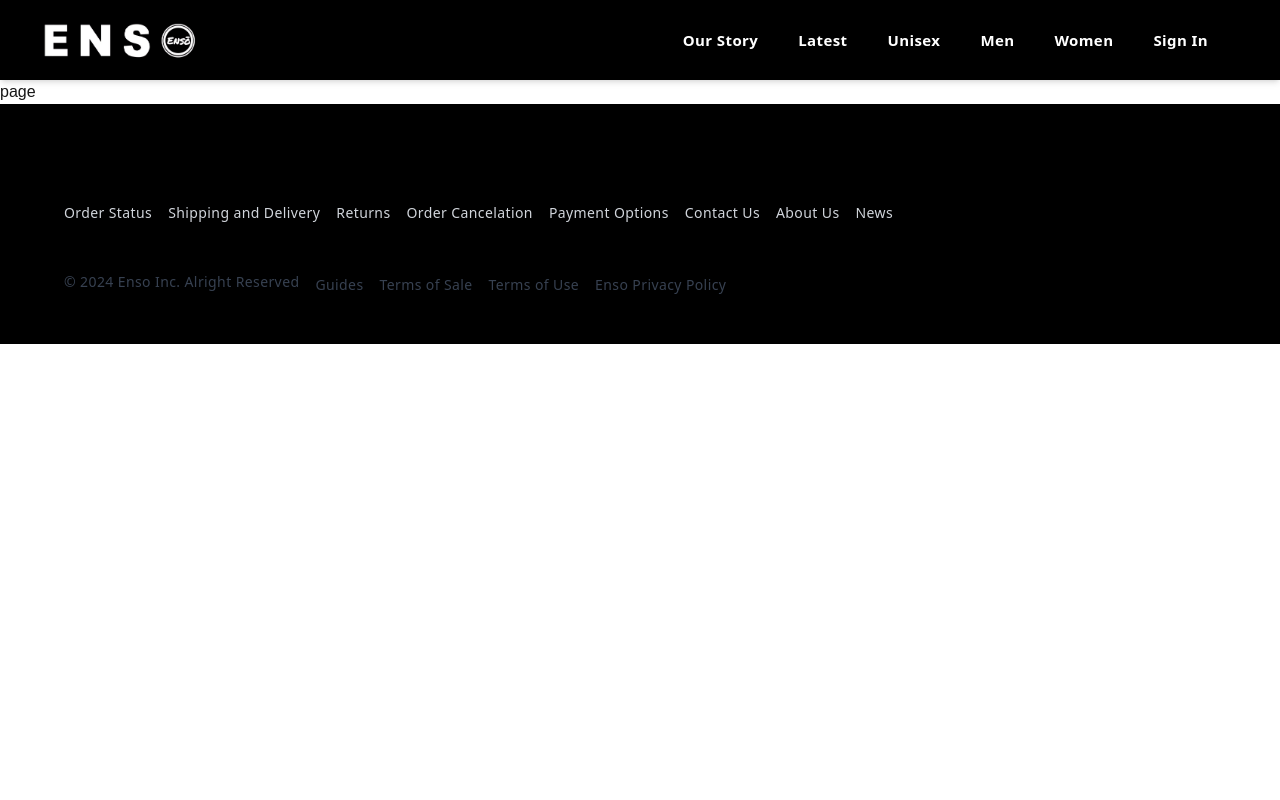
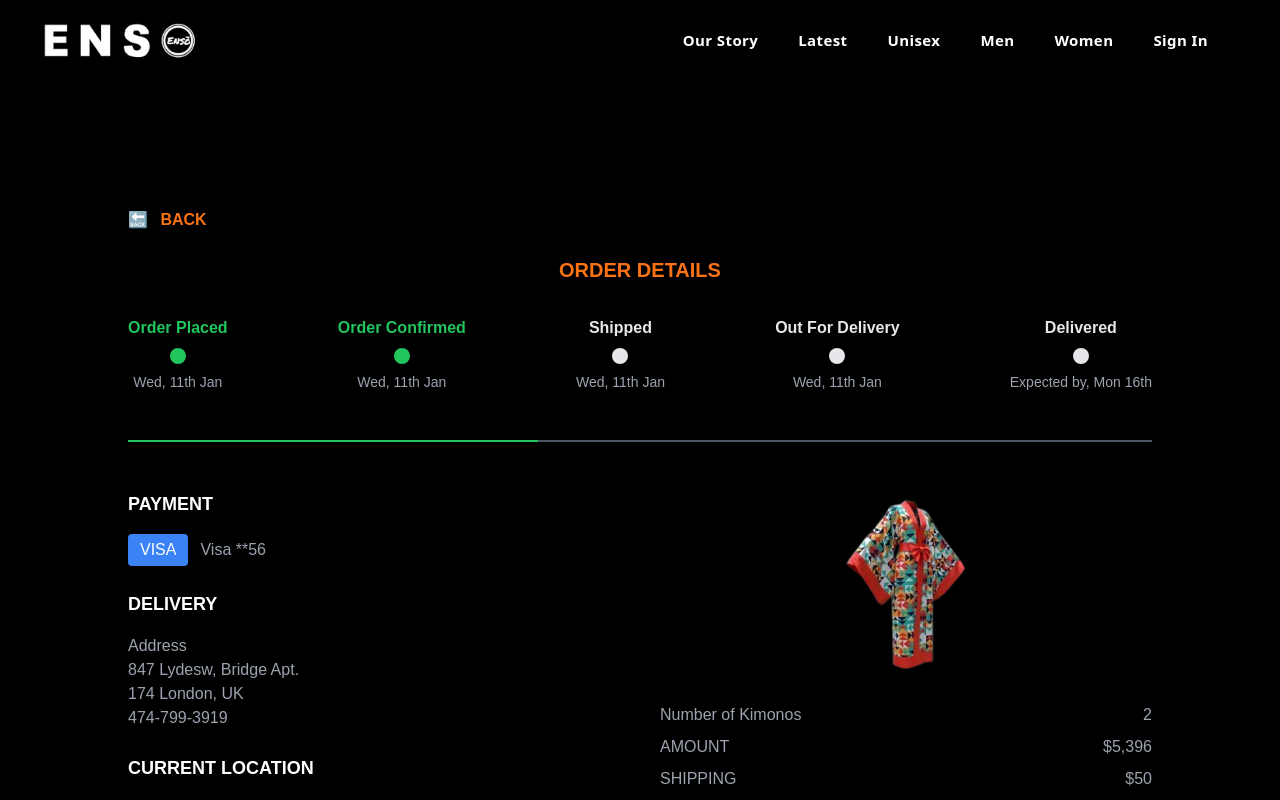
Before and after one commit to kajugadaniels/ecommerce-reactjs-frontend, a Next.js app: page /track in a window 1280 px wide. Shown: the top 800 px of the page. Built offline with nearby package versions, Linux system fonts and the light colour scheme.

Commit message:
tracking page design

```diff
--- a/app/(user)/layout.tsx
+++ b/app/(user)/layout.tsx
@@ -1,6 +1,6 @@
 import Footer from '@/components/Footer';
 import Header from '@/components/Header';
-
+import Image from 'next/image';
 export default function UserLayout({
   children,
 }: {
--- a/app/(user)/track/page.tsx
+++ b/app/(user)/track/page.tsx
@@ -2,7 +2,130 @@
 
     const page = () => {
     return (
-        <div>page</div>
+        <div className="bg-black text-white min-h-screen p-32">
+      {/* Back Button */}
+      <button className="text-orange-500 font-bold mb-6">
+        <span className="mr-2">🔙</span> BACK
+      </button>
+
+      {/* Title */}
+      <h2 className="text-center text-orange-500 text-xl font-semibold mb-8">
+        ORDER DETAILS
+      </h2>
+
+      {/* Order Timeline */}
+      <div className="flex items-center justify-between mb-12">
+        {/* Step: Order Placed */}
+        <div className="flex flex-col items-center">
+          <div className="text-green-500 font-bold">Order Placed</div>
+          <div className="w-4 h-4 rounded-full bg-green-500 mt-2"></div>
+          <div className="text-gray-400 text-sm mt-2">Wed, 11th Jan</div>
+        </div>
+
+        {/* Step: Order Confirmed */}
+        <div className="flex flex-col items-center">
+          <div className="text-green-500 font-bold">Order Confirmed</div>
+          <div className="w-4 h-4 rounded-full bg-green-500 mt-2"></div>
+          <div className="text-gray-400 text-sm mt-2">Wed, 11th Jan</div>
+        </div>
+
+        {/* Step: Shipped */}
+        <div className="flex flex-col items-center">
+          <div className="text-gray-200 font-bold">Shipped</div>
+          <div className="w-4 h-4 rounded-full bg-gray-200 mt-2"></div>
+          <div className="text-gray-400 text-sm mt-2">Wed, 11th Jan</div>
+        </div>
+
+        {/* Step: Out for Delivery */}
+        <div className="flex flex-col items-center">
+          <div className="text-gray-200 font-bold">Out For Delivery</div>
+          <div className="w-4 h-4 rounded-full bg-gray-200 mt-2"></div>
+          <div className="text-gray-400 text-sm mt-2">Wed, 11th Jan</div>
+        </div>
+
+        {/* Step: Delivered */}
+        <div className="flex flex-col items-center">
+          <div className="text-gray-200 font-bold">Delivered</div>
+          <div className="w-4 h-4 rounded-full bg-gray-200 mt-2"></div>
+          <div className="text-gray-400 text-sm mt-2">
+            Expected by, Mon 16th
+          </div>
+        </div>
+      </div>
+
+      {/* Horizontal Line for Progress */}
+      <div className="w-full h-[2px] bg-gray-600 relative mb-12">
+        <div className="absolute top-0 left-0 h-[2px] bg-green-500" style={{ width: '40%' }}></div>
+      </div>
+
+      {/* Details Section */}
+      <div className="grid grid-cols-1 lg:grid-cols-2 gap-10">
+        {/* Left Side: Payment, Delivery, Current Location */}
+        <div>
+          {/* Payment Details */}
+          <div className="mb-6">
+            <h3 className="text-lg font-bold mb-4">PAYMENT</h3>
+            <div className="flex items-center">
+              <div className="bg-blue-500 text-white px-3 py-1 rounded mr-3">VISA</div>
+              <span className="text-gray-400">Visa **56</span>
+            </div>
+          </div>
+
+          {/* Delivery Details */}
+          <div className="mb-6">
+            <h3 className="text-lg font-bold mb-4">DELIVERY</h3>
+            <p className="text-gray-400">
+              Address <br />
+              847 Lydesw, Bridge Apt. <br />
+              174 London, UK <br />
+              474-799-3919
+            </p>
+          </div>
+
+          {/* Current Location */}
+          <div>
+            <h3 className="text-lg font-bold mb-4">CURRENT LOCATION</h3>
+            <p className="text-gray-400">
+              Address <br />
+              KG 56 Avenue, <br />
+              Kigali, Rwanda
+            </p>
+          </div>
+        </div>
+
+        {/* Right Side: Product Image and Summary */}
+        <div>
+          {/* Product Image */}
+          <div className="flex justify-center mb-6">
+            <img
+              src="/products/product-5.png"
+              alt="Kimono"
+              className="w-48 h-auto object-contain"
+            />
+          </div>
+
+          {/* Summary */}
+          <div className="text-gray-400">
+            <div className="flex justify-between mb-2">
+              <span>Number of Kimonos</span>
+              <span>2</span>
+            </div>
+            <div className="flex justify-between mb-2">
+              <span>AMOUNT</span>
+              <span>$5,396</span>
+            </div>
+            <div className="flex justify-between mb-2">
+              <span>SHIPPING</span>
+              <span>$50</span>
+            </div>
+            <div className="flex justify-between text-white font-bold mt-4">
+              <span>GRAND TOTAL</span>
+              <span>$5,446</span>
+            </div>
+          </div>
+        </div>
+      </div>
+    </div>
     )
     }
 
--- a/package.json
+++ b/package.json
@@ -13,6 +13,7 @@
     "prepare": "husky"
   },
   "dependencies": {
+    "@heroicons/react": "^2.2.0",
     "@types/js-cookie": "^3.0.6",
     "axios": "^1.7.7",
     "js-cookie": "^3.0.5",
```
Also changed, not shown: 2 other files (tests, documents, lock files or other folders).
